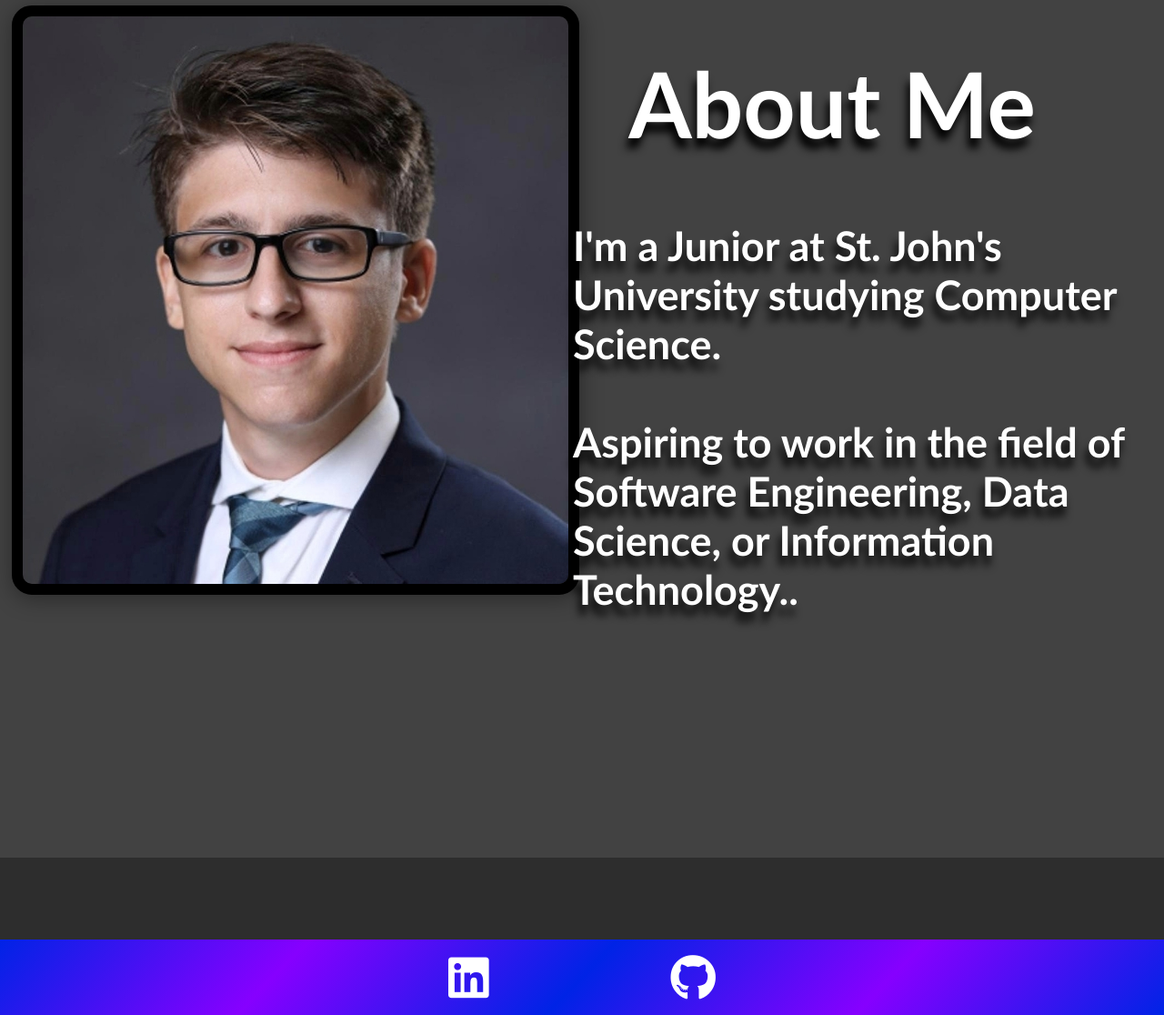
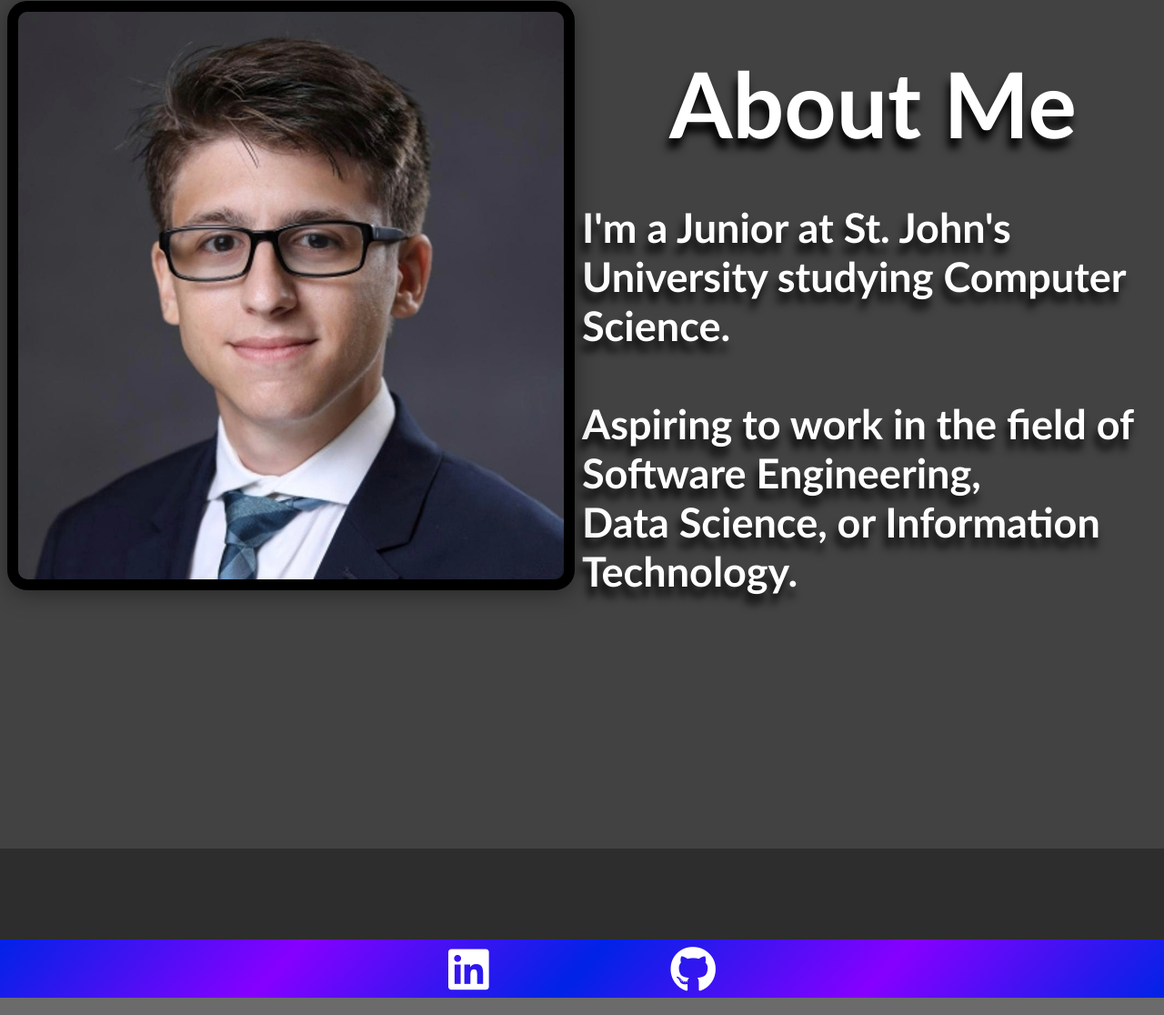
Before and after one commit to adonitakos/Personal-Website, a plain HTML site: page index.html in a window 1280 px wide. Shown: the part 1257-2373 px from the top of the page at 91% size. Drawn offline with Linux system fonts and the light colour scheme.

Commit message:
grid implementation

```diff
--- a/index.html
+++ b/index.html
@@ -36,8 +36,8 @@
       <img class = "profile_pic" src = "images/Profile.jpeg" alt = "Antonios F. Takos" title = "Antonios F. Takos">
       <div class = "introduction">
         <h1>About Me</h1>
-        <p><span>I'm a Junior at St. John's University studying Computer Science.</span> <br/> <br/>
-        <span>Aspiring to work in the field of Software Engineering, Data Science, or Information Technology.</span>.</p>
+        <p>I'm a Junior at St. John's University studying Computer Science. <br/> <br/>
+        Aspiring to work in the field of Software Engineering, <br/> Data Science, or Information Technology.</p>
       </div>
     </div>
   </section>
--- a/style.css
+++ b/style.css
@@ -7,7 +7,7 @@
   background-color: rgba(0, 0, 0, 0.58);
  }
 
-                        /*------------------ Navigation Bar ------------------*/
+           /*------------------ Navigation Bar ------------------*/
 .navbar {
 display: flex;
 justify-content: center;
@@ -41,7 +41,7 @@ box-shadow: 0 0 10px white;
 border-radius: 3px;
 }
 
-                            /*------------------ Home ------------------*/
+                /*------------------ Home ------------------*/
 #home {
 display: flex;
 flex-direction: column;
@@ -53,7 +53,7 @@ position: absolute;
 top: 0;
 right: 0;
 background: url('../images/astoria_park.jpeg') no-repeat center center/cover;
-height: 2200px;
+height: 2190px;
 width: 100%;
 z-index: -1;
 justify-content: center;
@@ -100,11 +100,10 @@ animation: typing 2.5s steps(40, end), blink-caret 0.65s step-end forwards;
 .about {
 transform: translateY(180px);
 }
-
 .profile_pic {
   width: 600px;
   float: left;
-  margin: 25px;
+  margin: 20px;
   border-radius: 10px;
   outline: 12.5px solid #000;
   box-shadow: 1px 4px 23px 13px rgba(0,0,0,0.36);
@@ -114,23 +113,23 @@ transform: translateY(180px);
 .introduction {
   font-family:'Gill Sans', 'Gill Sans MT', Calibri, 'Trebuchet MS', sans-serif;
 }
-
 .introduction h1 {
+  display: grid;
+  place-items: center; /* centering header */
   font-size: 100px;
   color: white;
   font-weight: bold;
   text-shadow: -3px 11px 10px #000000;
-  margin-left: 54%;
   padding-bottom: 50px;
 }
-
 .introduction p {
+  display: grid;
+  place-items: center;
   font-size: 45px;
   color: white;
   font-weight: bold;
   text-shadow: -3px 11px 10px #000000;
-  transform: translate(-20px, 20px);
-  margin-left: 37%;
+  margin-left: 36%;
 }
 
                             /*------------------ Footer ------------------*/
@@ -139,17 +138,16 @@ background: linear-gradient(314deg, #0023e6 0%, #8600ff 25%, #0023e6 50%, #8600f
 display: flex;
 justify-content: center;
 align-items: center;
-position: sticky;
-top: 0;
+position: absolute;
+width: 100%;
+height: 4.0rem;
 }
-
 .social{
 	display: flex;
 }
 .social a{
-	display: flex;
-	align-items: center;
-	justify-content: center;
+	display: grid;
+  place-items: center;
 	border-radius: 50%;
 	margin: 16px 100px;
 	color: white;
```
